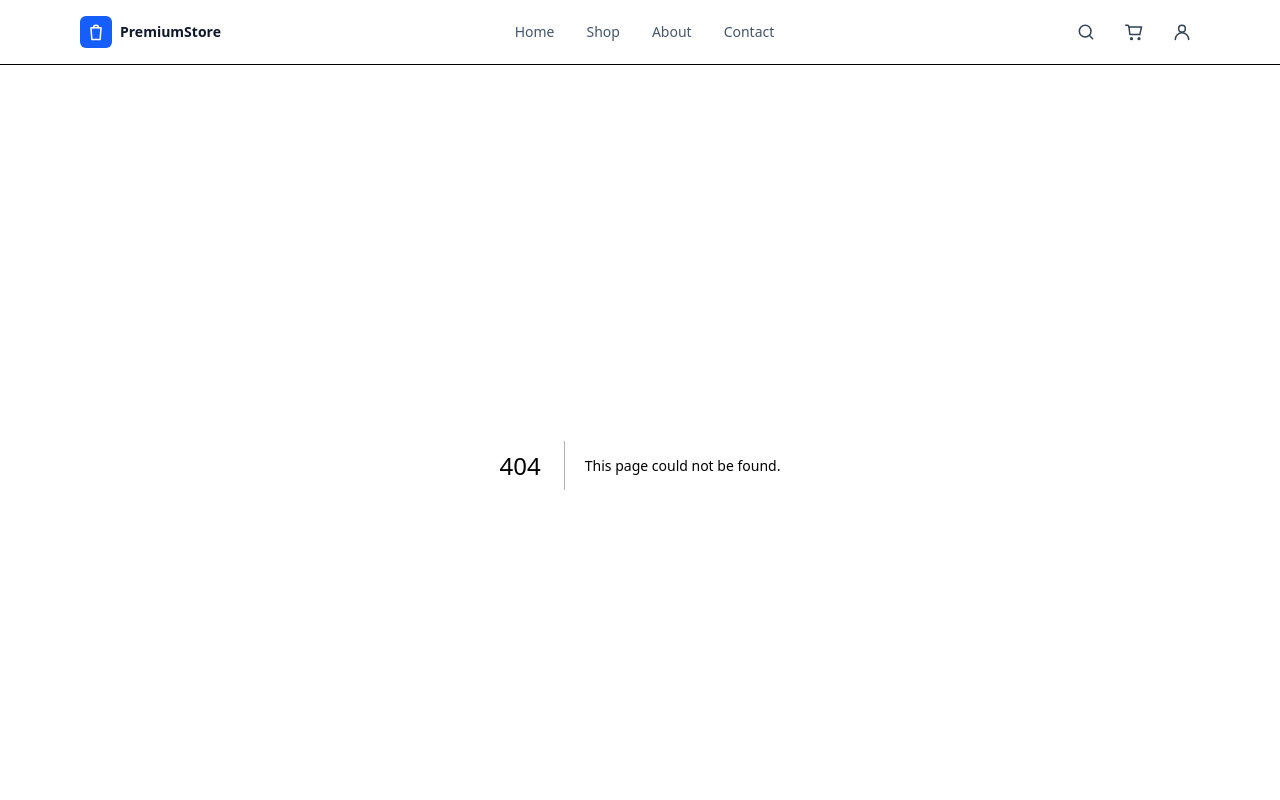
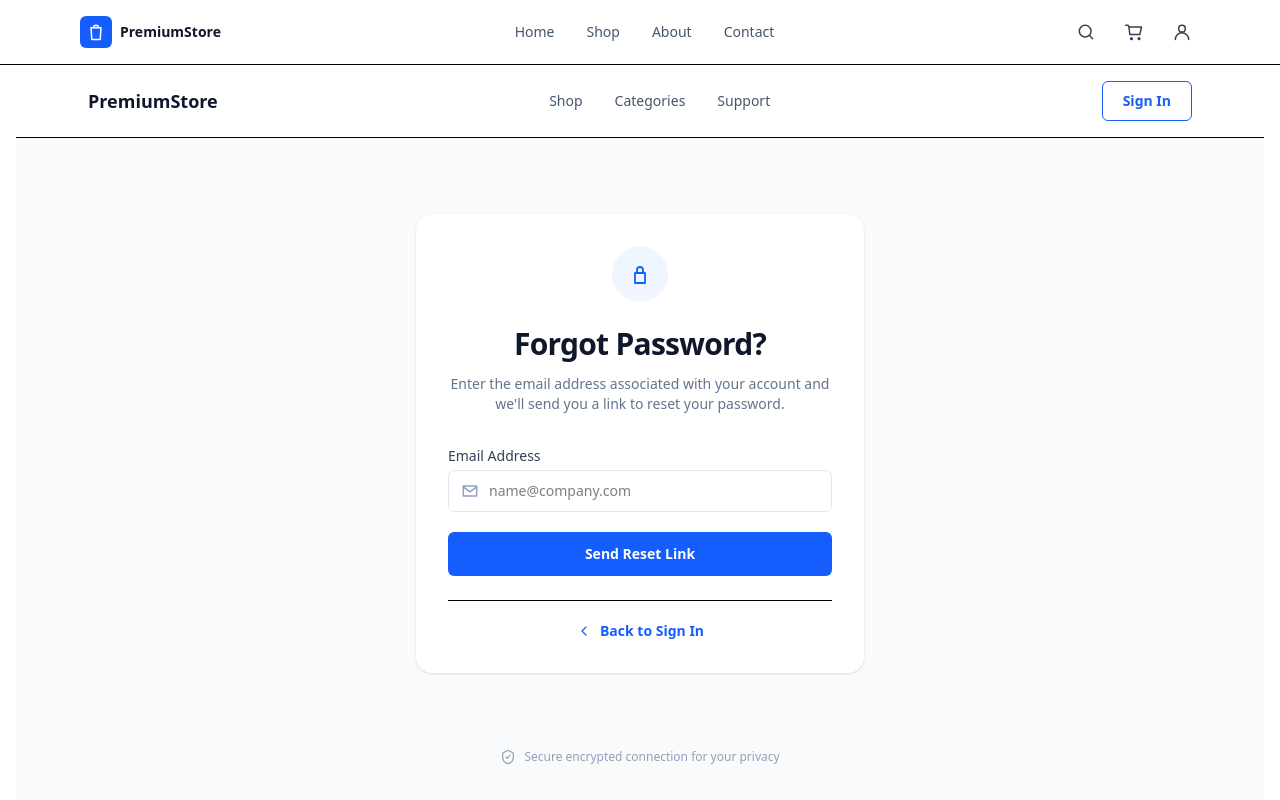
Before and after one commit to Alpkrsl/E-ticaret2.0, a Next.js app: page /forgot-password in a window 1280 px wide. Before the commit this address had no page. Shown: the top 800 px of the page. Built offline with nearby package versions, Linux system fonts and the light colour scheme.

Commit message:
feat(auth): add forgot password page UI

```diff
--- /dev/null
+++ b/app/(auth)/forgot-password/page.tsx
@@ -0,0 +1,179 @@
+"use client";
+
+import Link from "next/link";
+
+export default function ForgotPasswordPage() {
+  return (
+    <div className="flex min-h-screen flex-col bg-slate-50">
+      {/* Top nav */}
+      <header className="border-b bg-white">
+        <div className="mx-auto flex max-w-6xl items-center justify-between px-6 py-4">
+          <Link href="/" className="text-lg font-semibold text-slate-900">
+            PremiumStore
+          </Link>
+
+          <nav className="hidden items-center gap-8 text-sm text-slate-600 md:flex">
+            <Link href="/shop" className="hover:text-slate-900">
+              Shop
+            </Link>
+            <Link href="/categories" className="hover:text-slate-900">
+              Categories
+            </Link>
+            <Link href="/support" className="hover:text-slate-900">
+              Support
+            </Link>
+          </nav>
+
+          <Link
+            href="/auth/login"
+            className="inline-flex h-10 items-center justify-center rounded-md border border-blue-600 bg-white px-5 text-sm font-semibold text-blue-600 hover:bg-blue-50"
+          >
+            Sign In
+          </Link>
+        </div>
+      </header>
+
+      {/* Main */}
+      <main className="flex flex-1 items-center justify-center px-4 py-12">
+        <div className="w-full max-w-md rounded-2xl bg-white p-8 shadow-sm">
+          {/* Icon */}
+          <div className="mx-auto flex h-14 w-14 items-center justify-center rounded-full bg-blue-50 text-blue-600">
+            <LockMiniIcon />
+          </div>
+
+          <h1 className="mt-6 text-center text-3xl font-semibold tracking-tight text-slate-900">
+            Forgot Password?
+          </h1>
+
+          <p className="mx-auto mt-3 max-w-sm text-center text-sm text-slate-500">
+            Enter the email address associated with your account and we&apos;ll
+            send you a link to reset your password.
+          </p>
+
+          <form className="mt-8 space-y-5">
+            <div>
+              <label className="block text-sm font-medium text-slate-700">
+                Email Address
+              </label>
+
+              <div className="relative mt-1">
+                <span className="absolute left-3 top-1/2 -translate-y-1/2 text-slate-400">
+                  <MailIcon />
+                </span>
+
+                <input
+                  type="email"
+                  placeholder="name@company.com"
+                  className="w-full rounded-md border border-slate-200 px-10 py-2.5 text-sm outline-none focus:border-blue-500 focus:ring-2 focus:ring-blue-100"
+                />
+              </div>
+            </div>
+
+            <button
+              type="submit"
+              className="w-full rounded-md bg-blue-600 py-3 text-sm font-semibold text-white hover:bg-blue-700 transition"
+            >
+              Send Reset Link
+            </button>
+          </form>
+
+          <div className="mt-6 border-t pt-5">
+            <Link
+              href="/auth/login"
+              className="flex items-center justify-center gap-2 text-sm font-semibold text-blue-600 hover:underline"
+            >
+              <ArrowLeftIcon />
+              Back to Sign In
+            </Link>
+          </div>
+        </div>
+      </main>
+
+      {/* Small note */}
+      <div className="pb-10 text-center text-xs text-slate-400">
+        <span className="inline-flex items-center gap-2">
+          <ShieldIcon />
+          Secure encrypted connection for your privacy
+        </span>
+      </div>
+
+      {/* Footer */}
+      <footer className="py-5 text-center text-xs text-slate-400">
+        © 2024 PremiumStore E-Commerce. All rights reserved.
+      </footer>
+    </div>
+  );
+}
+
+/* ---------------- icons ---------------- */
+
+function LockMiniIcon() {
+  return (
+    <svg
+      viewBox="0 0 24 24"
+      className="h-6 w-6"
+      fill="none"
+      stroke="currentColor"
+      strokeWidth="1.8"
+      strokeLinecap="round"
+      strokeLinejoin="round"
+      aria-hidden="true"
+    >
+      <path d="M7 11h10v10H7z" />
+      <path d="M9 11V8a3 3 0 0 1 6 0v3" />
+    </svg>
+  );
+}
+
+function MailIcon() {
+  return (
+    <svg
+      viewBox="0 0 24 24"
+      className="h-5 w-5"
+      fill="none"
+      stroke="currentColor"
+      strokeWidth="1.8"
+      strokeLinecap="round"
+      strokeLinejoin="round"
+      aria-hidden="true"
+    >
+      <path d="M4 6h16v12H4z" />
+      <path d="m4 7 8 6 8-6" />
+    </svg>
+  );
+}
+
+function ArrowLeftIcon() {
+  return (
+    <svg
+      viewBox="0 0 24 24"
+      className="h-4 w-4"
+      fill="none"
+      stroke="currentColor"
+      strokeWidth="1.8"
+      strokeLinecap="round"
+      strokeLinejoin="round"
+      aria-hidden="true"
+    >
+      <path d="M15 18l-6-6 6-6" />
+    </svg>
+  );
+}
+
+function ShieldIcon() {
+  return (
+    <svg
+      viewBox="0 0 24 24"
+      className="h-4 w-4"
+      fill="none"
+      stroke="currentColor"
+      strokeWidth="1.8"
+      strokeLinecap="round"
+      strokeLinejoin="round"
+      aria-hidden="true"
+    >
+      <path d="M12 2l8 4v6c0 5-3.5 9-8 10-4.5-1-8-5-8-10V6l8-4Z" />
+      <path d="M9 12l2 2 4-5" />
+    </svg>
+  );
+}
```
